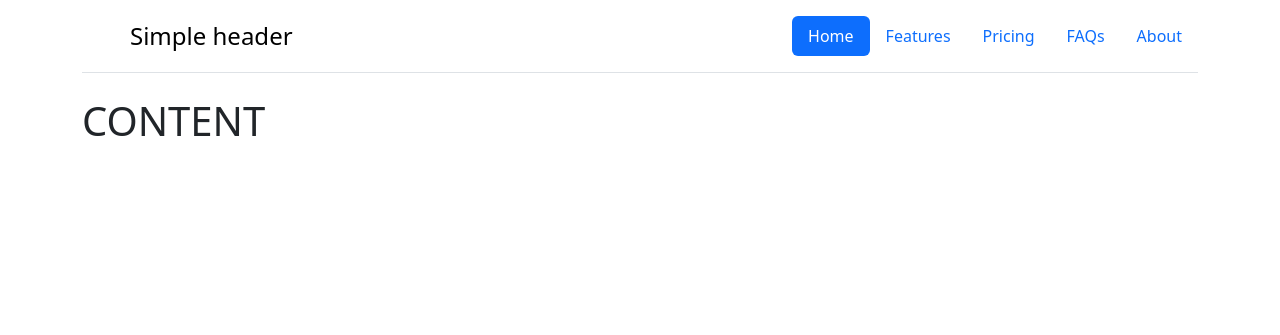
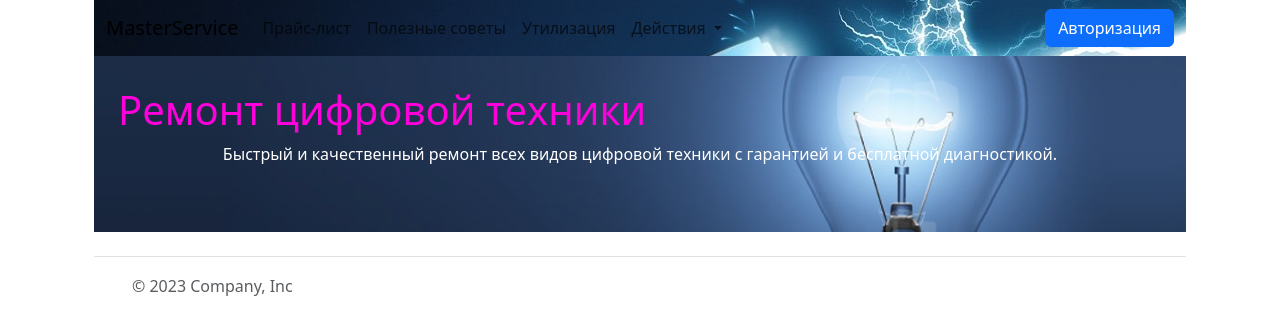
Before and after one commit to rvhack999/mysite, a Django app: page / in a window 1280 px wide. Shown: the top 335 px of the page. Run offline with Django 5.2, Linux system fonts and the light colour scheme; some libraries are stand-ins or nearby versions.

Commit message:
create html, install bootstrap

```diff
--- /dev/null
+++ b/mysite/main/static/main/css/style.css
@@ -0,0 +1,23 @@
+section {
+    color: #ff00dc;
+    padding-top: 30px;
+    padding-bottom: 50px;
+    background-size: cover;
+    background-position: center;
+    background-image: url(../img/back.png);
+    background-attachment: scroll;
+}
+
+.text {
+    text-align: center;
+    color: #fff
+}
+
+body > section > h1 {
+    text-align: left;
+    font-size: 30px;
+}
+
+body > div > header {
+    background-image: url(../img/nav_background-0-1.png);
+}
--- a/mysite/main/templates/main/base.html
+++ b/mysite/main/templates/main/base.html
@@ -1,3 +1,4 @@
+
 <!doctype html>
 <html lang="ru">
 <head>
@@ -5,31 +6,78 @@
     <meta name="viewport"
           content="width=device-width, user-scalable=no, initial-scale=1.0, maximum-scale=1.0, minimum-scale=1.0">
     <meta http-equiv="X-UA-Compatible" content="ie=edge">
-    <link rel="stylesheet" href="https://cdn.jsdelivr.net/npm/bootstrap@5.3.2/dist/css/bootstrap.min.css">
-    <title>
-        {% block title %}
+    <title>{% block title %}{% endblock %}</title>
+    {% load bootstrap5 %}
+    {% bootstrap_css %}
+    {% bootstrap_javascript %}
+    <link rel="stylesheet" href="../static/main/css/style.css">
+</head>
+<body class="container">
+    <div class="container-xxl">
+        <header>
+        <nav class="navbar navbar-expand-lg">
+            <div class="container-xxl">
+                <a class="navbar-brand" href="../">MasterService</a>
+                <button class="navbar-toggler" type="button" data-bs-toggle="collapse" data-bs-target="#navbarSupportedContent" aria-controls="navbarSupportedContent" aria-expanded="false" aria-label="Toggle navigation">
+                <span class="navbar-toggler-icon"></span>
+                </button>
+                <div class="collapse navbar-collapse" id="navbarSupportedContent">
+                    <ul class="navbar-nav me-auto mb-2 mb-lg-0">
+                        <li class="nav-item">
+                            <a class="nav-link" href="#">Прайс-лист</a>
+                        </li>
+                        <li class="nav-item">
+                            <a class="nav-link" href="#">Полезные советы</a>
+                        </li>
+                        <li class="nav-item">
+                            <a class="nav-link" href="#">Утилизация</a>
+                        </li>
+                        <li class="nav-item dropdown">
+                            <a class="nav-link dropdown-toggle" href="#" role="button" data-bs-toggle="dropdown" aria-expanded="false">
+                                Действия
+                            </a>
+                        <ul class="dropdown-menu">
+                            <li><a class="dropdown-item" href="#">Подать заявку</a></li>
+                            <li><a class="dropdown-item" href="#">Узнать статус ремонта</a></li>
+                            <li><a class="dropdown-item" href="#">Написать в Telegram</a></li>
+                            <li><a class="dropdown-item" href="#">Перезвоните мне</a></li>
+                            <li><hr class="dropdown-divider"></li>
+                            <li><a class="dropdown-item" href="#">Наши контакты</a></li>
+                        </ul>
+                    </li>
+                </ul>
+                <form class="d-flex" role="search">
+                    <a href="#"><button type="button" class="btn btn-primary">Авторизация</button></a>
+                </form>
+                </div>
+            </div>
+            </nav>
+        </header>
 
-        {% endblock %}
-    </title>
-</head>
-<body>
-<div class="body container">
-    <header class="d-flex flex-wrap justify-content-center py-3 mb-4 border-bottom">
-      <a href="/" class="d-flex align-items-center mb-3 mb-md-0 me-md-auto link-body-emphasis text-decoration-none">
-        <svg class="bi me-2" width="40" height="32"><use xlink:href="#bootstrap"></use></svg>
-        <span class="fs-4">Simple header</span>
-      </a>
+        <section class="container">
+            <div class="container-content">
+                {% block content %}
+                {% endblock %}
+            </div>
 
-      <ul class="nav nav-pills">
-        <li class="nav-item"><a href="#" class="nav-link active" aria-current="page">Home</a></li>
-        <li class="nav-item"><a href="#" class="nav-link">Features</a></li>
-        <li class="nav-item"><a href="#" class="nav-link">Pricing</a></li>
-        <li class="nav-item"><a href="#" class="nav-link">FAQs</a></li>
-        <li class="nav-item"><a href="#" class="nav-link">About</a></li>
-      </ul>
-    </header>
-    {% block content %}{% endblock %}
+        </section>
 
-</div>
+        <footer class="d-flex flex-wrap justify-content-between align-items-center py-3 my-4 border-top">
+            <div class="col-md-4 d-flex align-items-center">
+            <a href="/" class="mb-3 me-2 mb-md-0 text-body-secondary text-decoration-none lh-1">
+                <svg class="bi" width="30" height="24"><use xlink:href="#bootstrap"></use></svg>
+            </a>
+            <span class="mb-3 mb-md-0 text-body-secondary">© 2023 Company, Inc</span>
+            </div>
+
+            <ul class="nav col-md-4 justify-content-end list-unstyled d-flex">
+              <li class="ms-3"><a class="text-body-secondary" href="#"><svg class="bi" width="24" height="24"><use xlink:href="#twitter"></use></svg></a></li>
+              <li class="ms-3"><a class="text-body-secondary" href="#"><svg class="bi" width="24" height="24"><use xlink:href="#instagram"></use></svg></a></li>
+              <li class="ms-3"><a class="text-body-secondary" href="#"><svg class="bi" width="24" height="24"><use xlink:href="#facebook"></use></svg></a></li>
+            </ul>
+        </footer>
+    </div>
+
+
 </body>
 </html>
--- a/mysite/main/templates/main/index.html
+++ b/mysite/main/templates/main/index.html
@@ -1,9 +1,18 @@
 {% extends 'main/base.html' %}
 
 {% block title %}
-    MainPage
+  MasterService
 {% endblock %}
 
 {% block content %}
-    <h1>CONTENT</h1>
+<div class="container">
+    <h1 class="content-text">
+      Ремонт цифровой техники
+    </h1>
+    <div class="text">
+        <p>Быстрый и качественный ремонт всех видов цифровой техники с гарантией и бесплатной диагностикой.</p>
+
+    </div>
+</div>
+
 {% endblock %}
--- a/mysite/main/urls.py
+++ b/mysite/main/urls.py
@@ -3,4 +3,5 @@ from . import views
 
 urlpatterns = [
     path('', views.index, name='home'),
+    path('1/', views.example, name='example')
 ]
--- a/mysite/main/views.py
+++ b/mysite/main/views.py
@@ -5,3 +5,5 @@ from django.http import HttpResponse
 def index(request):
     return render(request, 'main/index.html')
 # Create your views here.
+def example(request):
+    return render(request, 'main/#')
--- a/mysite/mysite/settings.py
+++ b/mysite/mysite/settings.py
@@ -38,6 +38,7 @@ INSTALLED_APPS = [
     'django.contrib.messages',
     'django.contrib.staticfiles',
     'main.apps.MainConfig',
+    'bootstrap5',
 ]
 
 MIDDLEWARE = [
```
Also changed, not shown: mysite/main/migrations/0006_product.py (added), mysite/main/static/main/img/back.png (added), mysite/main/static/main/img/nav_background-0-1.png (added), mysite/main/static/main/img/nav_background.jpg (added).
